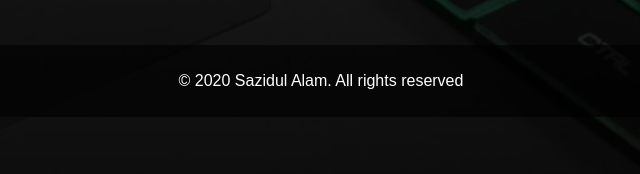
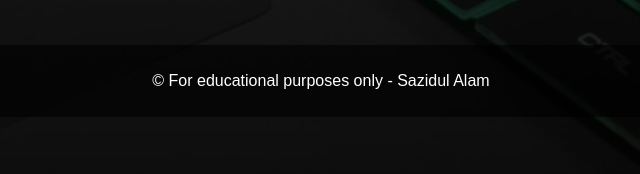
Before and after one commit to SazidulAlam47/demo-website, a plain HTML site: page index.html in a window 1280 px wide. Shown: the part 3698-3872 px from the top of the page, 319-959 px from the left. Drawn offline with nearby package versions, Linux system fonts and the light colour scheme.

Commit message:
Update index.html

```diff
--- a/index.html
+++ b/index.html
@@ -291,7 +291,7 @@
 			</form>
 		</div>
 	</div>
-	<div class="copyright"><p> &copy; 2020 Sazidul Alam. All rights reserved</p></div>
+	<div class="copyright"><p> &copy; For educational purposes only - Sazidul Alam</p></div>
 </section>
 <!-- contact End -->
 
```
